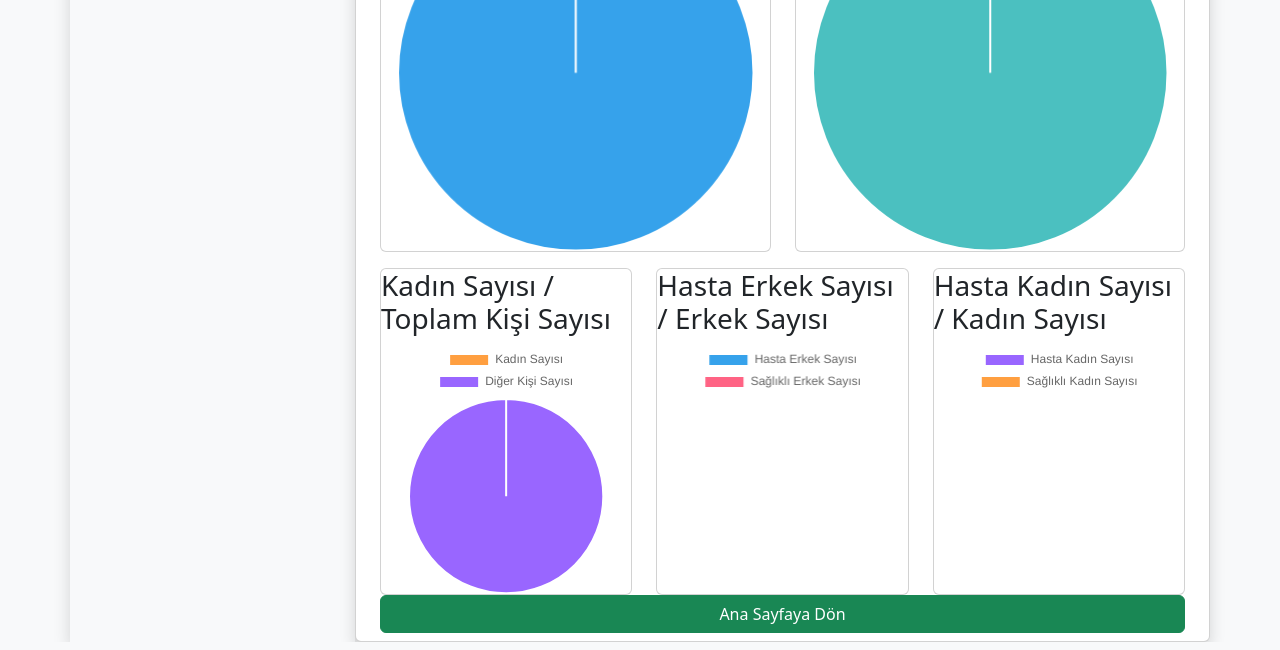
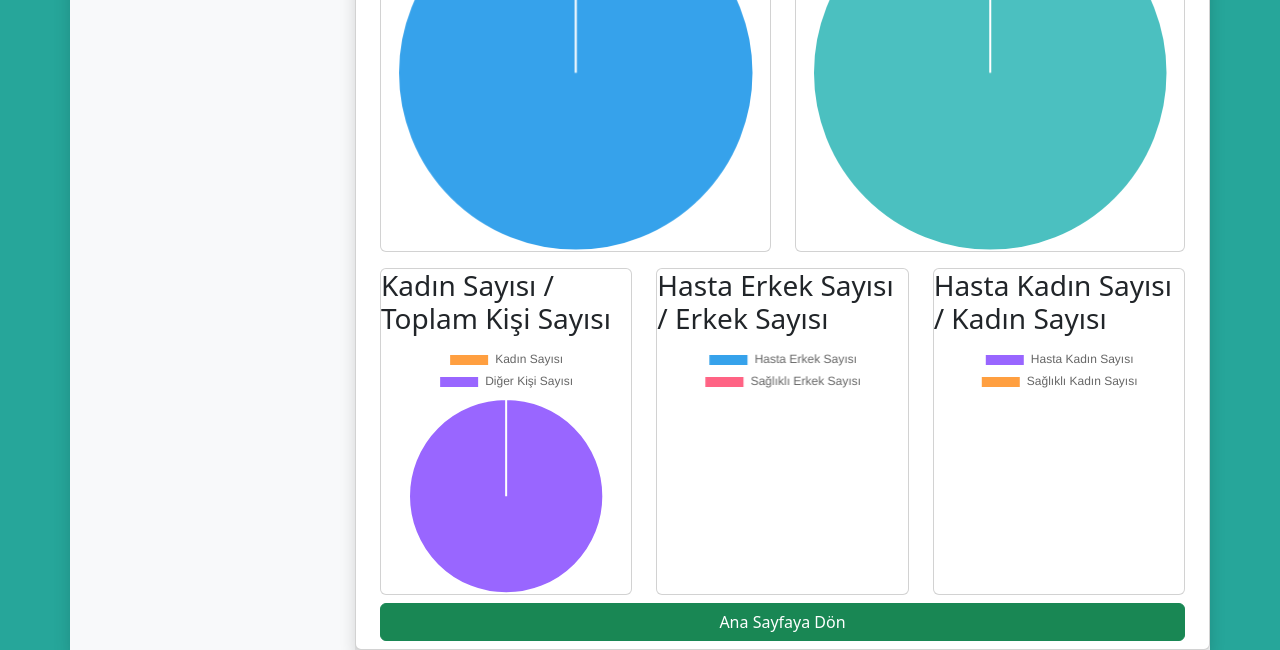
Before and after one commit to enginseven/tssb, a FastAPI app: page /dashboard in a window 1280 px wide. Shown: the part 593-1243 px from the top of the page. Run offline with FastAPI, Linux system fonts and the light colour scheme; tables that the repository leaves empty hold one stand-in row (values such as "Sample post"); parts of the project's set-up code (start-up, migrations or seed data) failed here and were passed over.

Commit message:
Update dashboard.html

```diff
--- a/templates/dashboard.html
+++ b/templates/dashboard.html
@@ -43,10 +43,10 @@
     -->
 </head>
 
-<body class="bg-light">
+<body style="background-color:  #26A69A;">
     <!-- İstatistikleri göstermek için bir konteyner -->
 
-<div class="container">
+<div class="container bg-light">
 
     <div class="row mt-3">
 
@@ -129,7 +129,7 @@
                     </div>
                 </div>
             </div>
-            <div class="container text-center">
+            <div class="container text-center mt-2">
                 <button class="btn btn-success w-100 mb-2" onclick="window.location.href='/'">Ana Sayfaya Dön</button>
             </div>
 
```
